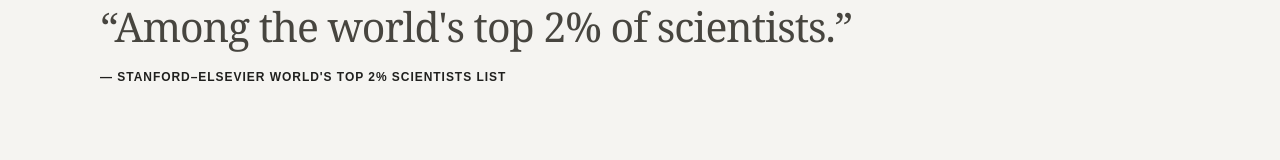
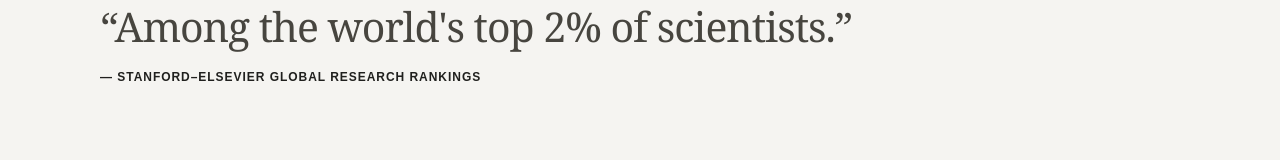
Before and after one commit to brownem722/brownem722.github.io, a Next.js app: page / in a window 1280 px wide. Shown: the part 608-768 px from the top of the page. Built offline with nearby package versions, Linux system fonts and the light colour scheme.

Commit message:
Clarify ranking attribution

```diff
--- a/app/quote-cycle.tsx
+++ b/app/quote-cycle.tsx
@@ -3,8 +3,8 @@
 import { useEffect, useState } from "react";
 
 const quotes = [
-  { text: "Among the world's top 2% of scientists.", attribution: "Stanford–Elsevier World's Top 2% Scientists list" },
-  { text: "Ranked among the top 200 scientists in his field.", attribution: "Stanford–Elsevier World's Top 2% Scientists list" },
+  { text: "Among the world's top 2% of scientists.", attribution: "Stanford–Elsevier global research rankings" },
+  { text: "Ranked among the top 200 scientists in his field.", attribution: "Stanford–Elsevier global research rankings" },
   { text: "Nominated for the Vice Chancellor's Award for Research Excellence.", attribution: "CQUniversity" },
   { text: "After 20 years he still hasn't learned how to stack the dishwasher correctly.", attribution: "Michiko Browne" },
   { text: "Who is Matthew Browne?", attribution: "Dr Eric Weinstein" },
```
